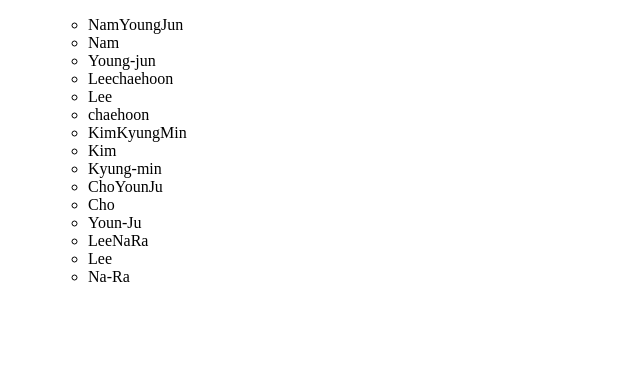
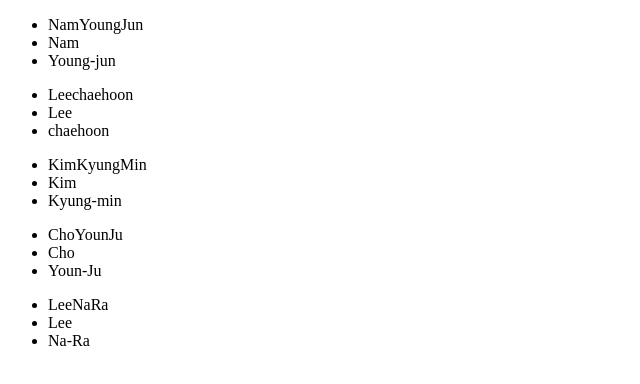
Before and after one commit to Turn-Sushi/app, a React (Vite) app: page / in a window 1280 px wide. Shown: the top 384 px of the page, without its empty margins (0-640 px from the left). Built offline with nearby package versions, Linux system fonts and the light colour scheme.

Commit message:
진짜최종

```diff
--- a/src/pages/App.jsx
+++ b/src/pages/App.jsx
@@ -7,13 +7,13 @@ import Page5 from './page5.jsx';
 
 function App() {
   return (
-    <ul>
+    <>
       <Page1 />
       <Page2 />
       <Page3 />
       <Page4 />
       <Page5 />
-    </ul>
+    </>
   )
 }
 
```
